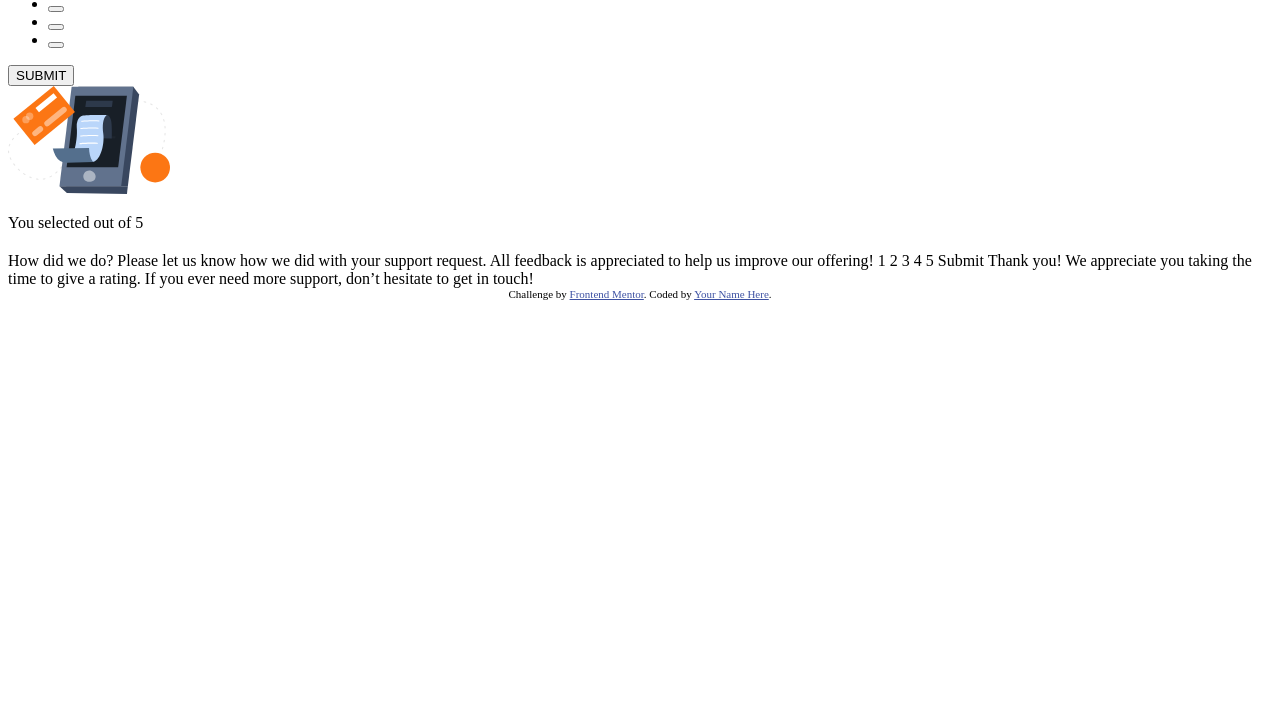
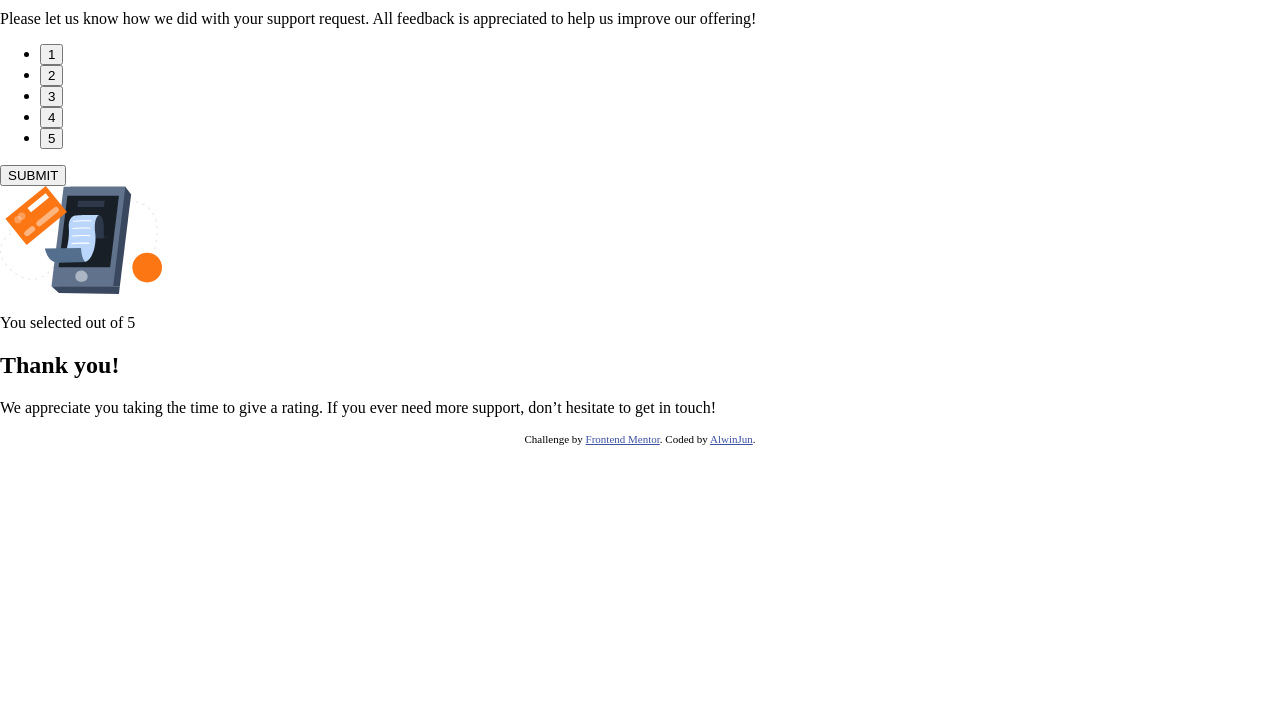
Before and after one commit to AlwinJun/interactive-rating-component, a plain HTML site: page index.html in a window 1280 px wide. Shown: the part 90-800 px from the top of the page. Drawn offline with Linux system fonts and the light colour scheme.

Commit message:
Update html

```diff
--- a/index.html
+++ b/index.html
@@ -18,61 +18,40 @@
   </style>
 </head>
 <body>
-
-  <div class="card submit-card">
+  <div class="card submit-card"> <!-- Rating state start -->
     <div class="card-content">
       <img src="./images/icon-star.svg" alt="star" class="star">
-      <h1></h1>
-      <p class="content-text"></p>
+      <h1>How did we do?</h1>
+      <p class="content-text">
+          Please let us know how we did with your support request. All feedback is appreciated to help us improve our offering!
+      </p>
       <div class="btn-rating">
         <ul>
-          <li><button class="btns"></button></li>
-          <li><button class="btns"></button></li>
-          <li><button class="btns"></button></li>
-          <li><button class="btns"></button></li>
-          <li><button class="btns"></button></li>
+          <li><button class="btns">1</button></li>
+          <li><button class="btns">2</button></li>
+          <li><button class="btns">3</button></li>
+          <li><button class="btns">4</button></li>
+          <li><button class="btns">5</button></li>
         </ul>
       </div>
       <button>SUBMIT</button>
-  </div>
-  <div class="card thankyou-card">
+  </div> <!-- Rating state end -->
+
+  <div class="card thankyou-card"> <!-- Thank you state start -->
     <div class="card-content">
       <img src="./images/illustration-thank-you.svg" alt="" class="thankyou-image">
       <p class="thankyou-rate">
         You selected<span><!-- Add rating here --></span> out of 5
       </p>
-      <h2></h2>
-      <p class="content-text"></p>
+      <h2>Thank you!</h2>
+      <p class="content-text">We appreciate you taking the time to give a rating. If you ever need more support,
+      don’t hesitate to get in touch!</p>
     </div>
-  </div>
-  <!-- Rating state start -->
-
-  How did we do?
-
-  Please let us know how we did with your support request. All feedback is appreciated
-  to help us improve our offering!
-
-  1 2 3 4 5
-
-  Submit
-
-  <!-- Rating state end -->
-
-  <!-- Thank you state start -->
-
-
-
-  Thank you!
-
-  We appreciate you taking the time to give a rating. If you ever need more support,
-  don’t hesitate to get in touch!
-
-  <!-- Thank you state end -->
-
+  </div> <!-- Thank you state end -->
 
   <div class="attribution">
     Challenge by <a href="https://www.frontendmentor.io?ref=challenge" target="_blank">Frontend Mentor</a>.
-    Coded by <a href="#">Your Name Here</a>.
+    Coded by <a href="https://www.frontendmentor.io/profile/AlwinJun">AlwinJun</a>.
   </div>
 </body>
 </html>
--- a/style.css
+++ b/style.css
@@ -0,0 +1,14 @@
+*{
+  box-sizing: border-box;
+}
+
+:root{
+
+}
+
+body{
+  margin: 0;
+  padding: 0;
+}
+
+/* === Globals === */
```
